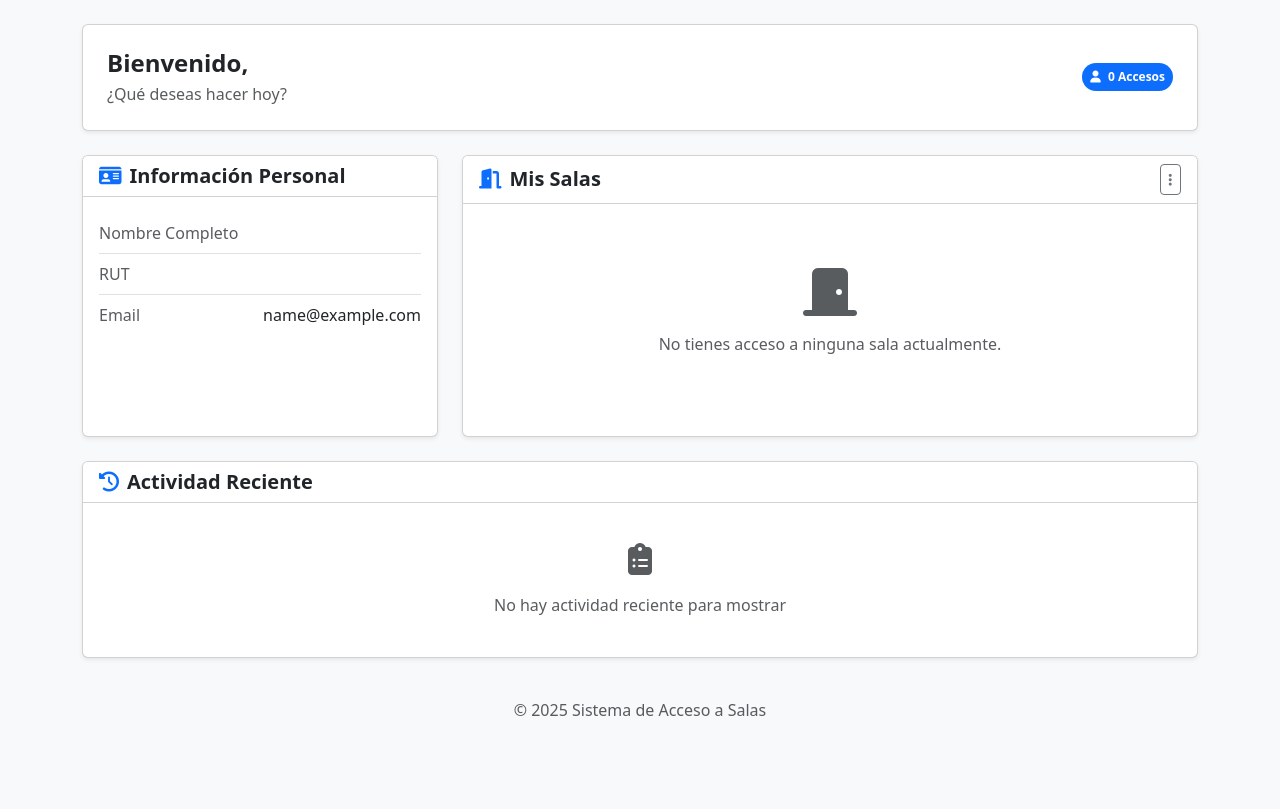
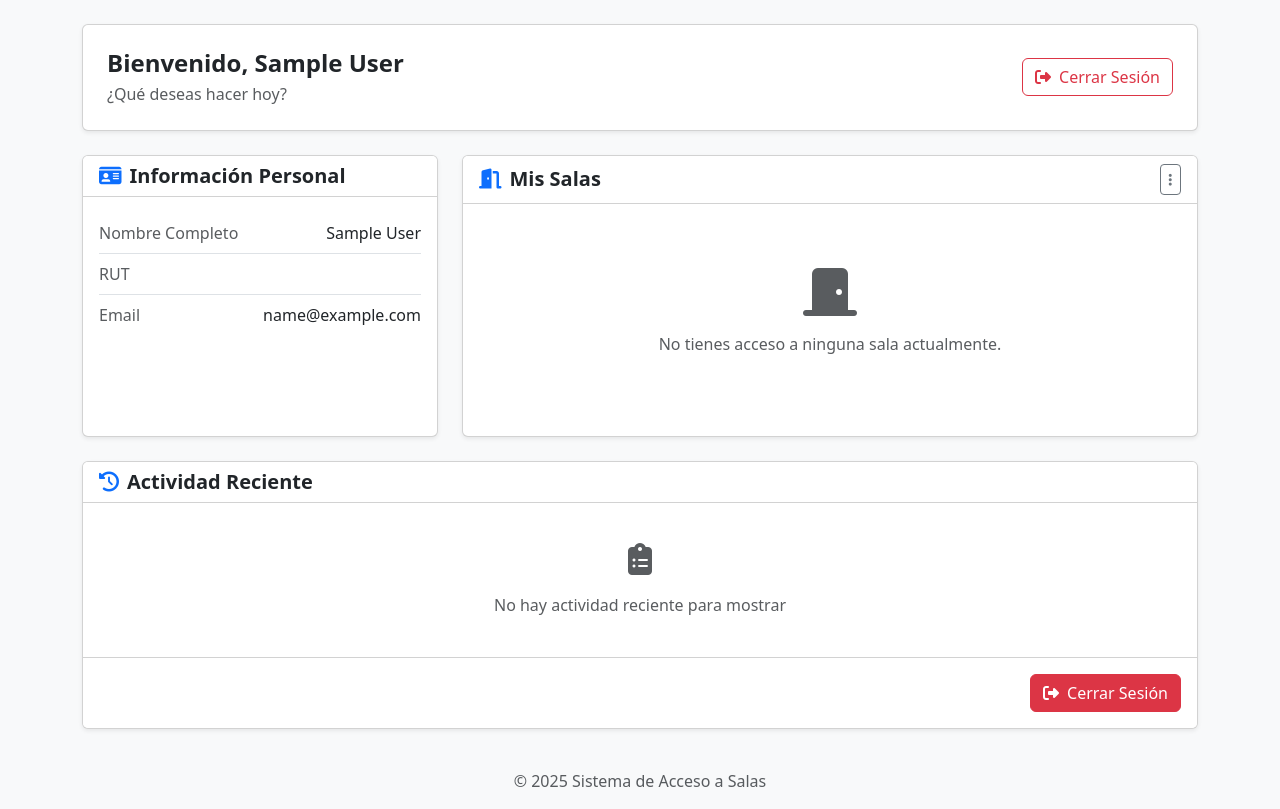
Before and after one commit to Cy5k0/AulaTrack, a Django app: page /dashboard/ in a window 1280 px wide. Shown: the part 56-865 px from the top of the page. Before the commit the page ends 772 px from the top, so only its background shows below. Run offline with Django 5.2, Linux system fonts and the light colour scheme; the visitor is signed in with stand-in values (Sample User, id 1); data that the repository does not hold is empty.

Commit message:
Actualizar modelo de Usuario y plantilla de dashboard
- Cambiar campos 'nombre' y 'apellido' por 'first_name' y 'last_name'
- Actualizar referencias en modelos y plantillas
- Agregar botón de cierre de sesión en dashboard

```diff
--- a/reserva_sala/models.py
+++ b/reserva_sala/models.py
@@ -30,8 +30,8 @@
 class Usuario(AbstractUser):
     username = None  # Deshabilitamos el campo username predeterminado
     rut = models.CharField(max_length=12, unique=True)
-    nombre = models.CharField(max_length=100)
-    apellido = models.CharField(max_length=100)
+    first_name = models.CharField(max_length=100)
+    last_name = models.CharField(max_length=100)
     email = models.EmailField(unique=True)
 
     ESTADOS_CHOICES = [
@@ -45,12 +45,12 @@
 
     # Campos requeridos por Django al extender AbstractUser
     USERNAME_FIELD = "email"  # Usamos email como campo de login en lugar de username
-    REQUIRED_FIELDS = ["rut", "nombre", "apellido"]
+    REQUIRED_FIELDS = ["rut", "first_name", "last_name"]
 
     objects = CustomUserManager()
 
     def __str__(self):
-        return f"{self.nombre} {self.apellido} ({self.rut})"
+        return f"{self.first_name} {self.last_name} ({self.rut})"
 
 
 class Sala(models.Model):
@@ -101,7 +101,7 @@
         unique_together = ("usuario", "sala", "fecha_reserva", "bloque_horario")
 
     def __str__(self):
-        return f"Reserva de {self.usuario.nombre} en {self.sala.nombre} - {self.fecha_reserva} ({self.get_bloque_horario_display()})"
+        return f"Reserva de {self.usuario.first_name} {self.usuario.last_name} en {self.sala.nombre} - {self.fecha_reserva} ({self.get_bloque_horario_display()})"
 
 
 # Create your models here.
--- a/reserva_sala/templates/dashboard.html
+++ b/reserva_sala/templates/dashboard.html
@@ -10,12 +10,12 @@
             <div class="card-body p-4">
                 <div class="d-flex justify-content-between align-items-center">
                     <div>
-                        <h4 class="fw-bold mb-1">Bienvenido, {{ user.nombre }} {{ user.apellido }}</h4>
+                        <h4 class="fw-bold mb-1">Bienvenido, {{ user.first_name }} {{ user.last_name }}</h4>
                         <p class="text-muted mb-0">¿Qué deseas hacer hoy?</p>
                     </div>
-                    <span class="badge bg-primary p-2 rounded-pill">
-                        <i class="fas fa-user me-1"></i> {{ user.accesos.count }} Accesos
-                    </span>
+                    <a href="{% url 'logout' %}" class="btn btn-outline-danger">
+                        <i class="fas fa-sign-out-alt me-2"></i>Cerrar Sesión
+                    </a>
                 </div>
             </div>
         </div>
@@ -34,7 +34,7 @@
                 <ul class="list-group list-group-flush">
                     <li class="list-group-item px-0 py-2 d-flex justify-content-between">
                         <span class="text-muted">Nombre Completo</span>
-                        <span class="fw-medium">{{ user.nombre }} {{ user.apellido }}</span>
+                        <span class="fw-medium">{{ user.first_name }} {{ user.last_name }}</span>
                     </li>
                     <li class="list-group-item px-0 py-2 d-flex justify-content-between">
                         <span class="text-muted">RUT</span>
@@ -119,6 +119,11 @@
                     <p class="mt-3 mb-0 text-muted">No hay actividad reciente para mostrar</p>
                 </div>
             </div>
+            <div class="card-footer bg-white d-flex justify-content-end py-3">
+                <a href="{% url 'logout' %}" class="btn btn-danger">
+                    <i class="fas fa-sign-out-alt me-2"></i>Cerrar Sesión
+                </a>
+            </div>
         </div>
     </div>
 </div>
```
Also changed, not shown: reserva_sala/migrations/0002_remove_usuario_apellido_remove_usuario_nombre_and_more.py (added).
